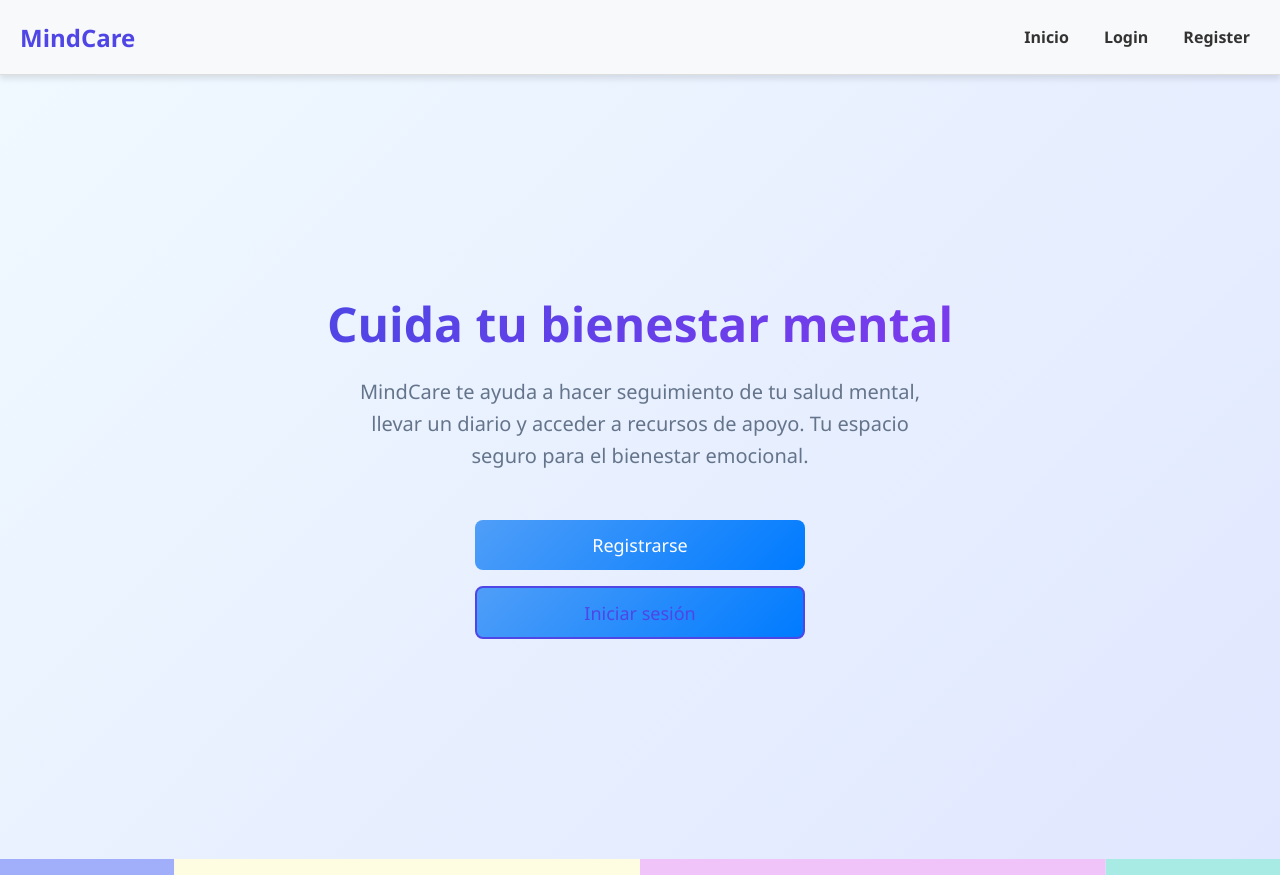
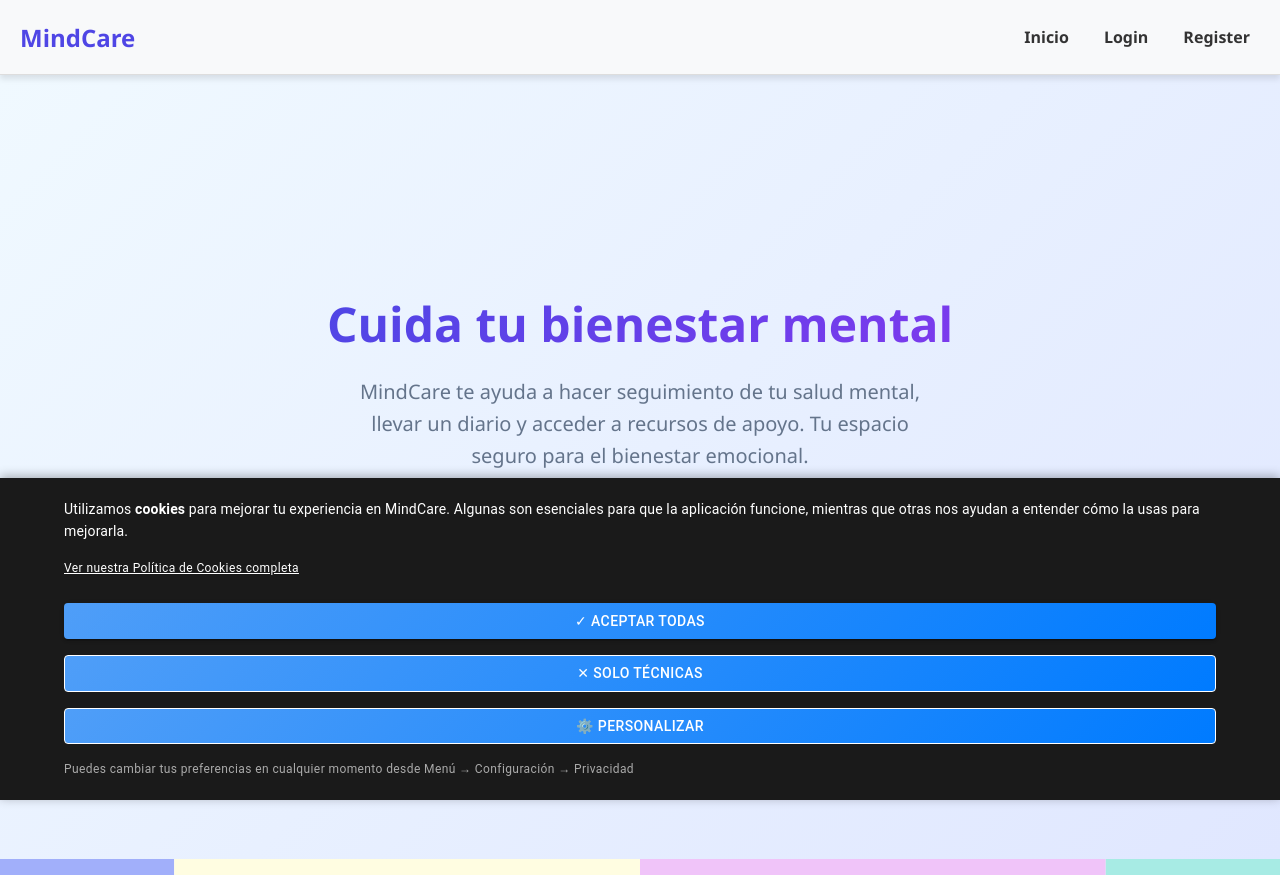
Before and after one commit to AdrianDiaz24/DAW2-Proyecto-Grupo-7, a React (Create React App) app in the folder frontend/: page / in a window 1280 px wide. Built offline with nearby package versions, Linux system fonts and the light colour scheme; no server answers.

Commit message:
actualizar app con cookies

```diff
--- a/frontend/src/App.js
+++ b/frontend/src/App.js
@@ -27,12 +27,16 @@ import Navbar from "./components/molecules/Navbar";
 import MainLayout from "./components/layout/MainLayout";
 import AuthLayout from "./components/layout/AuthLayout";
 import ErrorBoundary from "./components/organisms/ErrorBoundary";
+import { CookieConsent } from "./components/molecules/CookieConsent";
 import Landing from "./pages/Landing";
 import Login from "./pages/Login";
 import Register from "./pages/Register";
 import Home from "./pages/Home";
 import Seguimiento from "./pages/Seguimiento";
 import Diario from "./pages/Diario";
+import { Privacy } from "./pages/legal/Privacy";
+import { Cookies } from "./pages/legal/Cookies";
+import { Terms } from "./pages/legal/Terms";
 
 import { useAuthStore } from "./store/authStore";
 
@@ -67,6 +71,7 @@ function App() {
     return (
         <ErrorBoundary>
             <Router>
+                <CookieConsent />
                 <Toaster
                     position="top-right"
                     toastOptions={{
@@ -139,6 +144,11 @@ function App() {
                         </ProtectedRoute>
                     </MainLayout>
                 } />
+
+                {/* Páginas Legales */}
+                <Route path="/legal/privacidad" element={<Privacy />} />
+                <Route path="/legal/cookies" element={<Cookies />} />
+                <Route path="/legal/terminos" element={<Terms />} />
             </Routes>
         </Router>
         </ErrorBoundary>
```
Also changed, not shown: frontend/src/pages/legal/Cookies.jsx (renamed from frontend/src/pages/Legal/Cookies.jsx), frontend/src/pages/legal/Privacy.jsx (renamed from frontend/src/pages/Legal/Privacy.jsx), frontend/src/pages/legal/README.md, frontend/src/pages/legal/Terms.jsx (renamed from frontend/src/pages/Legal/Terms.jsx), 2 other files (tests, documents, lock files or other folders).
